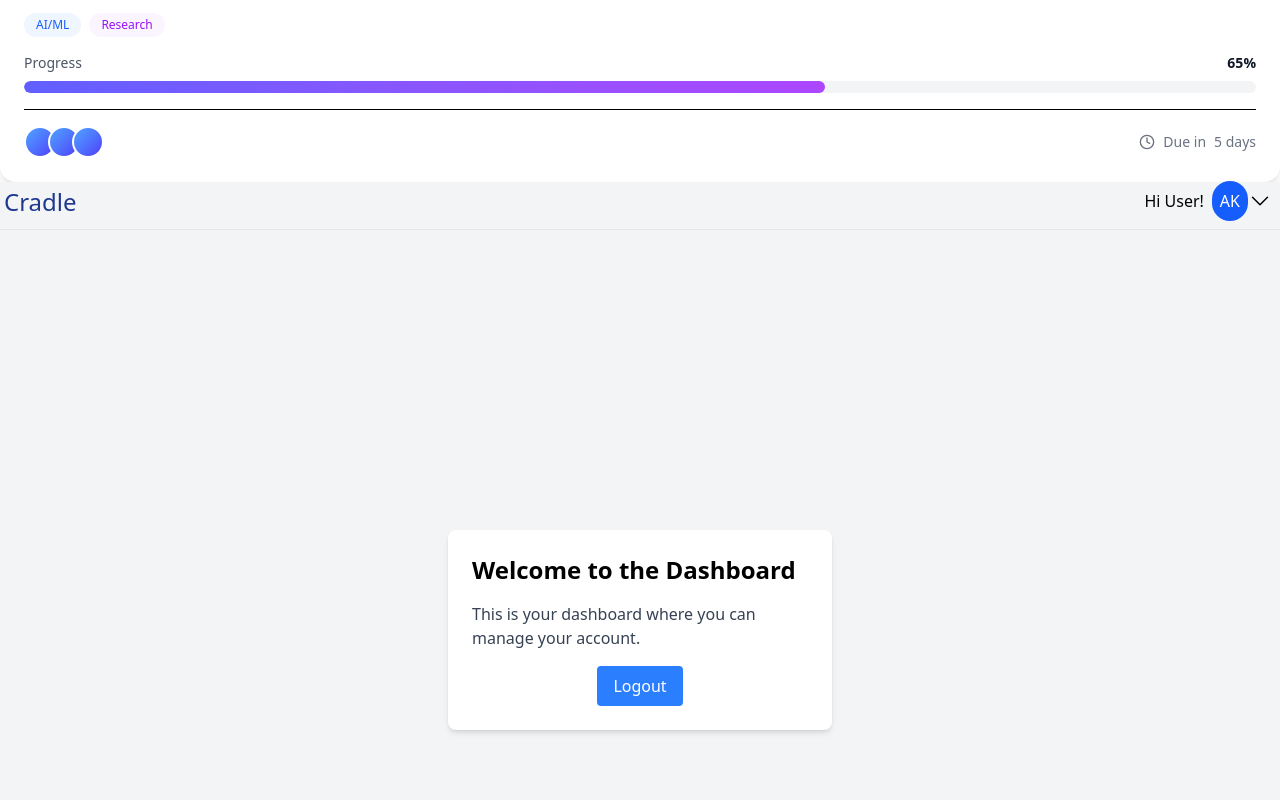
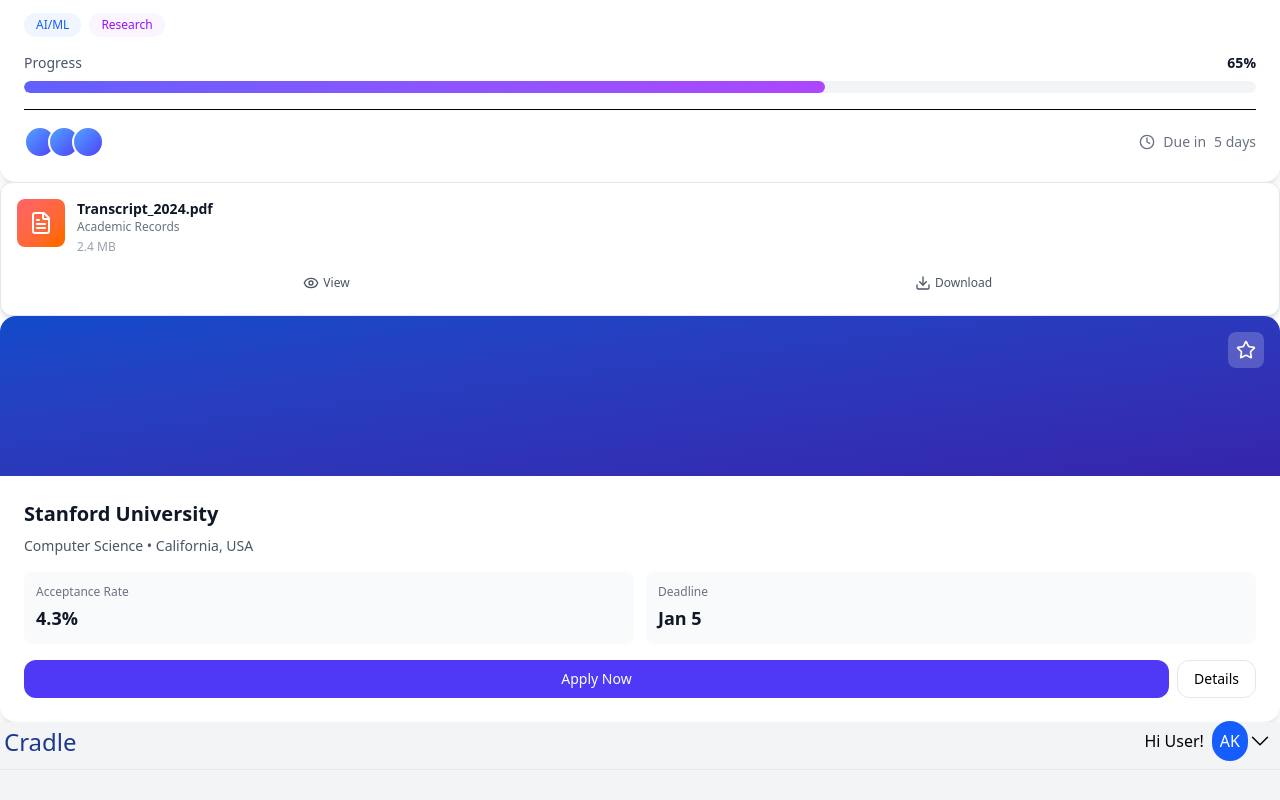
Before and after one commit to ashutoshbidaliya/cradle-ui, a React (Vite) app: page /dashboard in a window 1280 px wide. Shown: the part 456-1256 px from the top of the page. Built offline with nearby package versions, Linux system fonts and the light colour scheme.

Commit message:
Add DocumentCard and UniversityCard components to DashBoard

```diff
--- /dev/null
+++ b/src/components/DocumentCard.jsx
@@ -0,0 +1,45 @@
+import { Download, Eye, FileText } from "lucide-react";
+
+export const DocumentCard = ({
+  name = "Transcript_2024.pdf",
+  category = "Academic Records",
+  size = "2.4 MB",
+  color = "from-red-400 to-orange-500",
+}) => {
+  return (
+    <div className="bg-white rounded-xl shadow-md p-4 hover:shadow-lg transition-all duration-300 border border-gray-200">
+      <div className="flex items-start gap-3 mb-3">
+        <div
+          className={
+            "w-10 h-10 sm:w-12 sm:h-12 bg-gradient-to-br " +
+            color +
+            " rounded-lg flex items-center justify-center flex-shrink-0"
+          }
+        >
+          <FileText className="w-5 h-5 sm:w-6 sm:h-6 text-white" />
+        </div>
+        <div className="min-w-0 flex-1">
+          <h4 className="font-semibold text-gray-900 text-sm truncate">
+            {name}
+          </h4>
+          <p className="text-xs text-gray-500 truncate">{category}</p>
+          <p className="text-xs text-gray-400 mt-1">{size}</p>
+        </div>
+      </div>
+      <div className="flex gap-2">
+        <button className="flex-1 p-2 hover:bg-gray-100 rounded-lg transition-colors flex items-center justify-center gap-1">
+          <Eye className="w-4 h-4 text-gray-600" />
+          <span className="text-xs font-medium text-gray-600 hidden sm:inline">
+            View
+          </span>
+        </button>
+        <button className="flex-1 p-2 hover:bg-gray-100 rounded-lg transition-colors flex items-center justify-center gap-1">
+          <Download className="w-4 h-4 text-gray-600" />
+          <span className="text-xs font-medium text-gray-600 hidden sm:inline">
+            Download
+          </span>
+        </button>
+      </div>
+    </div>
+  );
+};
--- /dev/null
+++ b/src/components/UniversityCard.jsx
@@ -0,0 +1,53 @@
+import { Star } from "lucide-react";
+
+export const UniversityCard = ({
+  name = "Stanford University",
+  program = "Computer Science",
+  location = "California, USA",
+  acceptance = "4.3%",
+  deadline = "Jan 5",
+  color = "from-blue-600 to-indigo-700",
+}) => (
+  <div className="bg-white rounded-2xl shadow-lg overflow-hidden hover:shadow-2xl transition-all duration-300">
+    <div className={"h-32 sm:h-40 bg-gradient-to-br " + color + " relative"}>
+      <div className="absolute inset-0 bg-black/20"></div>
+      <div className="absolute top-4 right-4">
+        <button className="p-2 bg-white/20 backdrop-blur-sm rounded-lg hover:bg-white/30 transition-colors">
+          <Star className="w-5 h-5 text-white" />
+        </button>
+      </div>
+    </div>
+    <div className="p-4 sm:p-6">
+      <h3 className="text-lg sm:text-xl font-bold text-gray-900 mb-2 truncate">
+        {name}
+      </h3>
+      <p className="text-sm text-gray-600 mb-4 truncate">
+        {program} • {location}
+      </p>
+
+      <div className="grid grid-cols-2 gap-3 mb-4">
+        <div className="bg-gray-50 rounded-lg p-3">
+          <div className="text-xs text-gray-500 mb-1">Acceptance Rate</div>
+          <div className="text-base sm:text-lg font-bold text-gray-900">
+            {acceptance}
+          </div>
+        </div>
+        <div className="bg-gray-50 rounded-lg p-3">
+          <div className="text-xs text-gray-500 mb-1">Deadline</div>
+          <div className="text-base sm:text-lg font-bold text-gray-900">
+            {deadline}
+          </div>
+        </div>
+      </div>
+
+      <div className="flex gap-2">
+        <button className="flex-1 px-4 py-2 bg-indigo-600 text-white rounded-xl hover:bg-indigo-700 transition-colors font-medium text-sm">
+          Apply Now
+        </button>
+        <button className="px-4 py-2 border border-gray-200 rounded-xl hover:bg-gray-50 transition-colors text-sm">
+          Details
+        </button>
+      </div>
+    </div>
+  </div>
+);
--- a/src/pages/DashBoard.jsx
+++ b/src/pages/DashBoard.jsx
@@ -2,6 +2,8 @@
 import ProfileBar from "../components/ProfileBar";
 import { ProfileCard } from "../components/ProfileCard";
 import { ProjectCard } from "../components/ProjectCard";
+import { DocumentCard } from "../components/DocumentCard";
+import { UniversityCard } from "../components/UniversityCard";
 
 export default function DashBoard() {
   const location = useLocation();
@@ -13,6 +15,14 @@
       </div>
       <div>
         <ProjectCard></ProjectCard>
+      </div>
+
+      <div>
+        <DocumentCard></DocumentCard>
+      </div>
+
+      <div>
+        <UniversityCard></UniversityCard>
       </div>
 
       <div className="flex flex-row justify-between h-12 bg-gray-100 border-b-1 border-b-gray-200 shadow-md">
```
